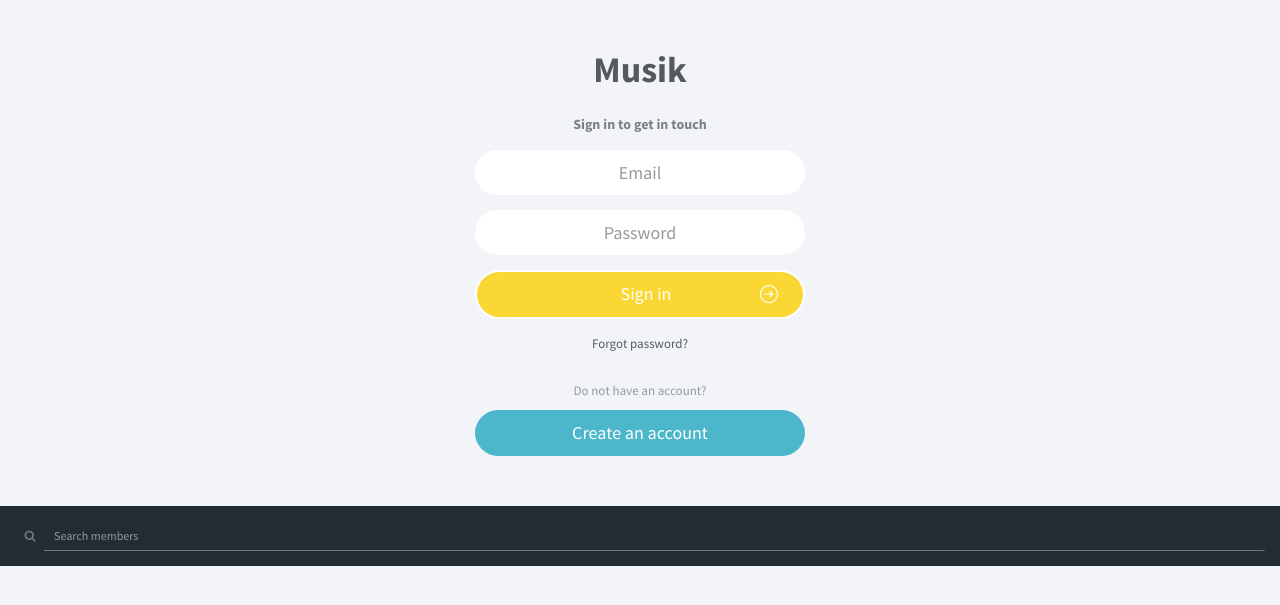
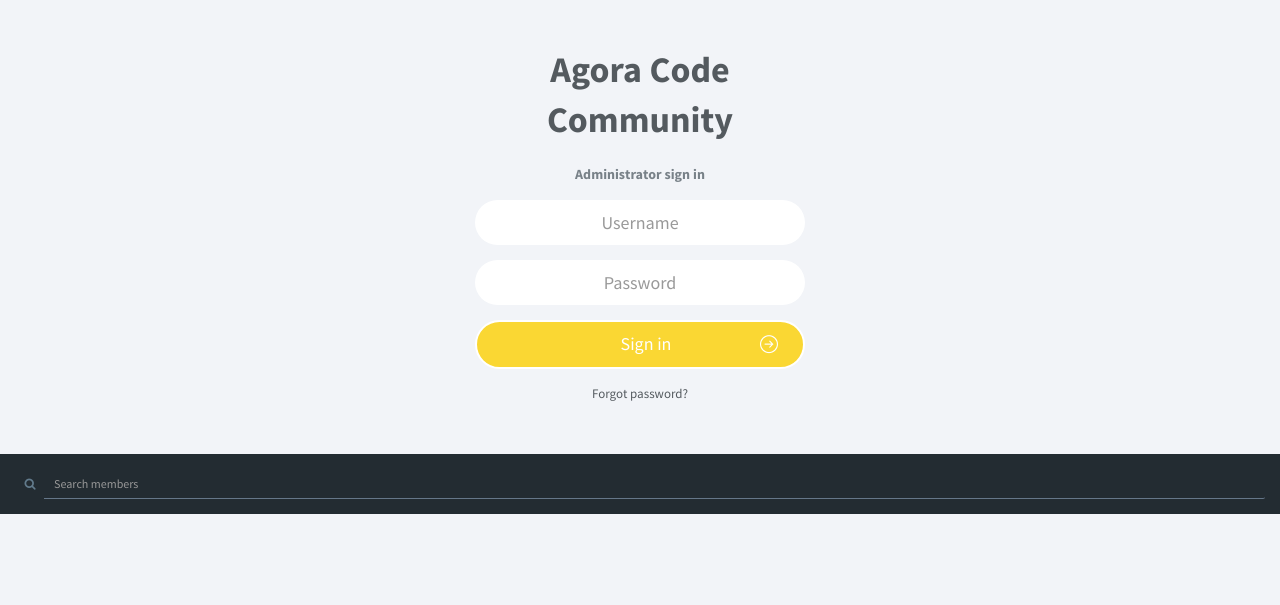
Before and after one commit to icifrost/agora, a PHP site: page /manage/index.php in a window 1280 px wide. Shown: the top 605 px of the page. Run offline with PHP 8.4, Linux system fonts and the light colour scheme; some libraries are stand-ins or nearby versions.

Commit message:
Add files via upload

```diff
--- a/manage/frontpage.php
+++ b/manage/frontpage.php
@@ -1,22 +1,45 @@
+<?php if(!defined("ADMIN_IS_INCLUDED")){header("Location:unauthorised_error.php");} ?>
+<?php
+if(isset($_GET['status'])){
+	$failed_login = $_GET['status'];
+	if($failed_login == '1'){
+		?>
+		<div class="alert alert-danger">
+                    <button type="button" class="close" data-dismiss="alert">&times;</button>
+                    <h4><i class="fa fa-bell-alt"></i>Oh snap!</h4>
+                    <p>There were invalid characters in your name.
+											<a href="index.php?page=login" class="alert-link">Try and login again</p>
+                  </div>
+		<?php
+	}
+	if($failed_login == '2'){
+	?>
+	<div class="alert alert-danger">
+                    <button type="button" class="close" data-dismiss="alert">&times;</button>
+                    <h4><i class="fa fa-bell-alt"></i>Oh snap!</h4>
+                    <p>Logging In... Wrong username or password.
+							<a href="index.php?page=login" class="alert-link">Try and login again</p>
+                  </div>
+	<?php
+	}
+}
+?>
 <section id="content" class="m-t-lg wrapper-md animated fadeInUp">
 <div class="container aside-xl">
-<a class="navbar-brand block" href="index.html"><span class="h1 font-bold">Musik</span></a>
+<a class="navbar-brand block" href="index.html"><span class="h1 font-bold">Agora Code Community</span></a>
 <section class="m-b-lg">
 <header class="wrapper text-center">
-<strong>Sign in to get in touch</strong>
+<strong>Administrator sign in</strong>
 </header>
-<form action="index.html">
+<form action="index.php" method="post">
           <div class="form-group">
-<input type="email" placeholder="Email" class="form-control rounded input-lg text-center no-border">
+            <input type="username" name="username" placeholder="Username" class="form-control rounded input-lg text-center no-border">
           </div>
           <div class="form-group">
-<input type="password" placeholder="Password" class="form-control rounded input-lg text-center no-border">
+             <input type="password" name="password" placeholder="Password" class="form-control rounded input-lg text-center no-border">
           </div>
-<button type="submit" class="btn btn-lg btn-warning lt b-white b-2x btn-block btn-rounded"><i class="icon-arrow-right pull-right"></i><span class="m-r-n-lg">Sign in</span></button>
+          <button type="submit" name="login" class="btn btn-lg btn-warning lt b-white b-2x btn-block btn-rounded"><i class="icon-arrow-right pull-right"></i><span class="m-r-n-lg">Sign in</span></button>
           <div class="text-center m-t m-b"><a href="#"><small>Forgot password?</small></a></div>
-<div class="line line-dashed"></div>
-<p class="text-muted text-center"><small>Do not have an account?</small></p>
-<a href="signup.html" class="btn btn-lg btn-info btn-block rounded">Create an account</a>
         </form>
 </section>
 </div>
--- a/manage/index.php
+++ b/manage/index.php
@@ -4,6 +4,25 @@ session_start();
 define("ADMIN_IS_INCLUDED", true);// Defines the variable that controls direct
 require_once ('../configuration.php');
 date_default_timezone_set("Africa/Lusaka");
+$loginmessage = '';
+$userStatus = 0;
+if(isset($_POST['login'])){
+	include 'login.php';
+}
+
+if(isset($_SESSION['manage'])){
+	$user=$_SESSION['manage'];
+	$selectuser="SELECT * from account, staff where account.account_id='$user' and staff.account_id = account.account_id";
+	$selectuser2=mysqli_query($selectuser);
+	$selectuser3=mysqli_fetch_array($selectuser2);
+	$fullname = $selectuser3['first_name']." ".$selectuser3['last_name'];
+	$userStatus = 0;
+	if($selectuser3){
+		$userStatus = 3;
+	}
+
+}
+
 ?>
 <!DOCTYPE html>
 <html lang="en" class="">
```
Also changed, not shown: manage/login.php (added, +28 -0 lines). Lines whose indentation alone changed are shown as unchanged.
